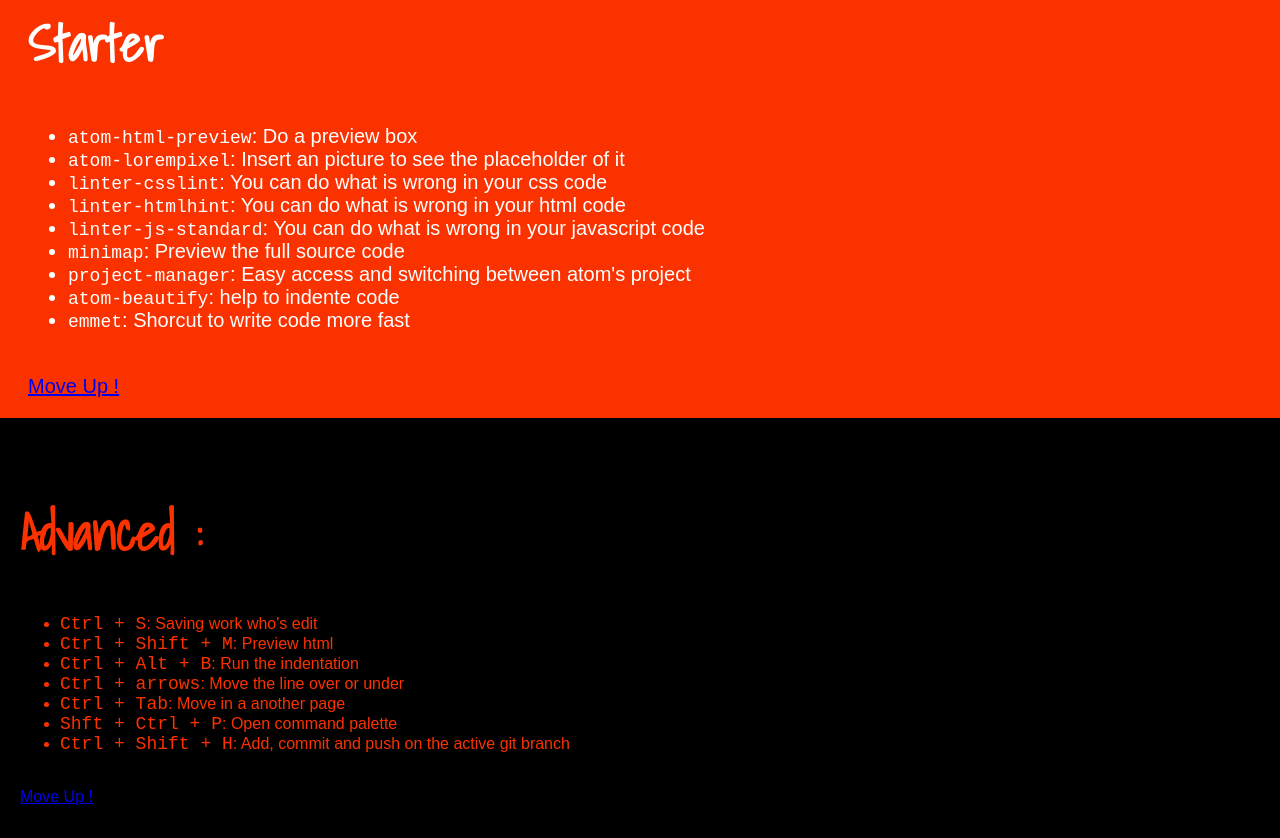
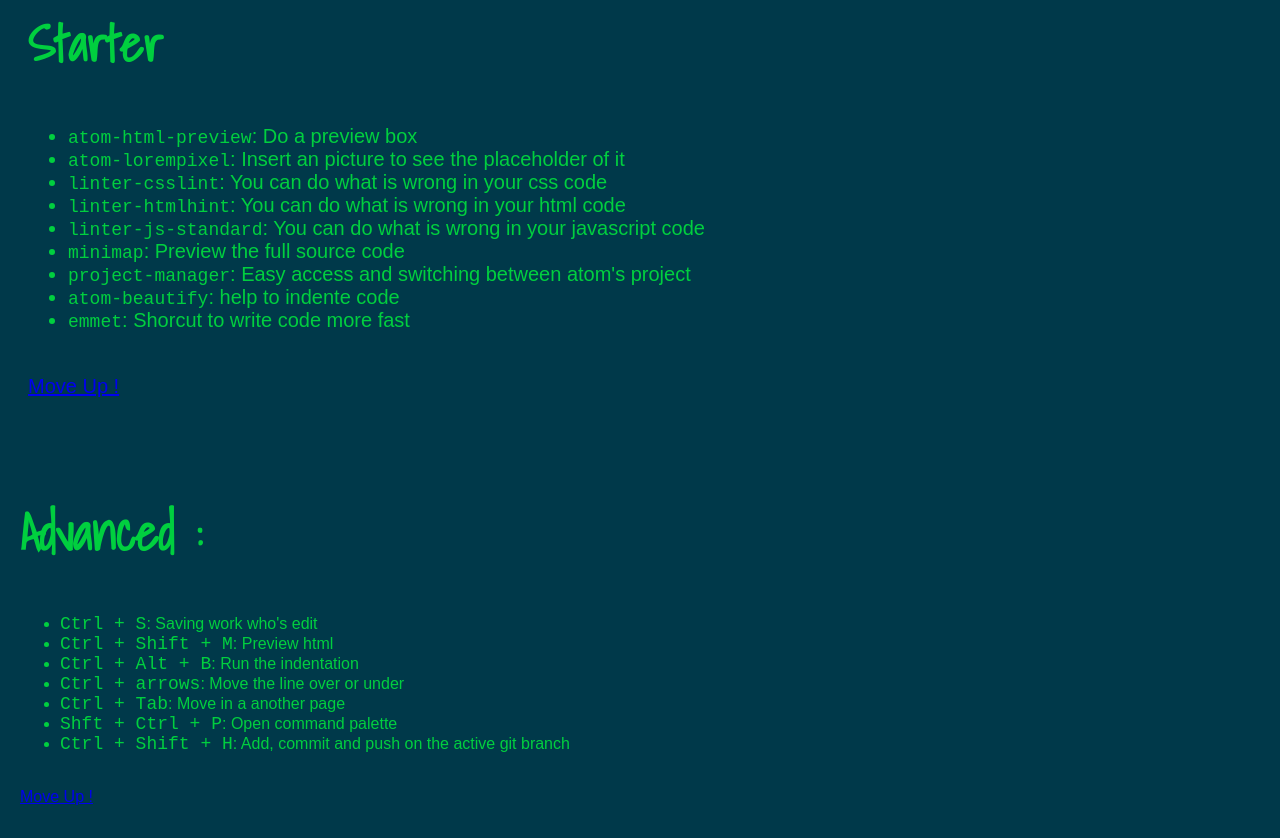
Before and after one commit to francoisdefever/CS-Atom, a plain HTML site: page index.html in a window 1280 px wide. Shown: the part 1568-2406 px from the top of the page. Drawn offline with Linux system fonts and the light colour scheme; a web font is replaced by a local one.

Commit message:
ending colours

```diff
--- a/website/css/style.css
+++ b/website/css/style.css
@@ -46,20 +46,20 @@ code {
     text-align: center;
 }
 #history {
-    background-color: black;
+    background-color: #00394A;
     font-family: "Nova Mono", sans-serif;
     font-size: 20px;
     text-align: justify;
-    color: white;
+    color: #00CF3F;
     padding-left: 2em;
     padding-right: 2em;
     padding-bottom: 4em;
     margin: -20px;
 }
 #starter {
-    background-color: #FA3200;
+    background-color: #00394A;
     font-family: "Nova Mono", sans-serif;
-    color: white;
+    color: #00CF3F;
     font-size: 20px;
     text-align: justify;
     padding-left: 2em;
@@ -69,9 +69,9 @@ code {
     margin: -20px;
 }
 #advanced {
-    background-color: black;
+    background-color: #00394A;
     font-family: "Nova Mono", sans-serif;
-    color: #FA3200;
+    color: #00CF3F;
     padding-left: 2em;
     padding-right: 2em;
     padding-top: 2em;
```
